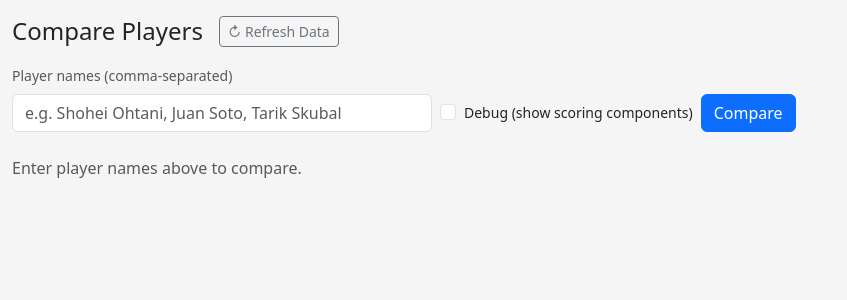
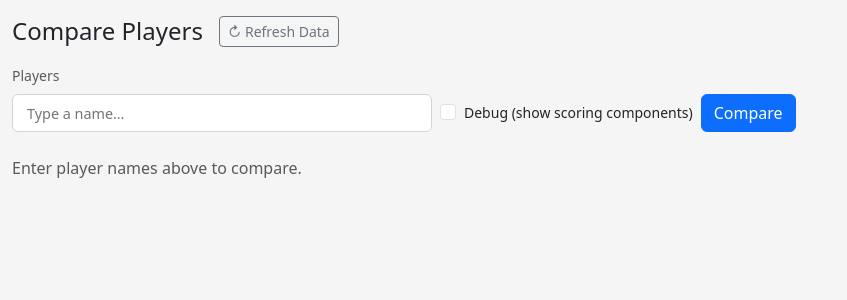
Before and after one commit to yahelc/fantasy-winner, a FastAPI app: page /compare in a window 1280 px wide. Shown: the part 56-356 px from the top of the page, without its empty margins (0-847 px from the left). Run offline with FastAPI, Linux system fonts and the light colour scheme; some libraries are stand-ins or nearby versions.

Commit message:
feat: add autocomplete tag-input UI to Compare Players search
- New /compare/suggest?q= endpoint with case-insensitive substring matching
- Tag-chip UI: selected players shown as removable blue chips
- Keyboard navigation (arrows, enter, backspace, escape)
- mousedown+preventDefault prevents blur-before-click race condition
- DOM-based event handlers to avoid JSON.stringify-in-attribute quoting bug
- Permalink and cache refresh work with tag array

Co-Authored-By: Claude Sonnet 4.6 <noreply@anthropic.com>

```diff
--- a/web/app.py
+++ b/web/app.py
@@ -317,6 +317,27 @@ async def percentiles_data(
 # Compare
 # ---------------------------------------------------------------------------
 
+@app.get("/compare/suggest")
+async def compare_suggest(q: str = ""):
+    if not q or len(q) < 1:
+        return []
+    q_lower = q.lower()
+    try:
+        hitters, pitchers = data_module.get_scored_data()
+        import unicodedata
+        def _strip(s):
+            return "".join(c for c in unicodedata.normalize("NFD", str(s)) if unicodedata.category(c) != "Mn")
+        names = set()
+        for df in (hitters, pitchers):
+            if "Name" in df.columns:
+                for name in df["Name"]:
+                    if q_lower in _strip(str(name)).lower() or q_lower in str(name).lower():
+                        names.add(str(name))
+        return sorted(names)[:15]
+    except Exception:
+        return []
+
+
 @app.get("/compare", response_class=HTMLResponse)
 async def compare_shell(request: Request, names: str = "", debug: int = 0, fresh: int = 0):
     if fresh:
--- a/web/templates/compare.html
+++ b/web/templates/compare.html
@@ -6,12 +6,16 @@
   <button type="button" class="btn btn-sm btn-outline-secondary" onclick="refreshCompare()">&#8635; Refresh Data</button>
 </div>
 
-<form id="compare-form" class="row g-2 align-items-end mb-4">
+<form id="compare-form" class="row g-2 align-items-end mb-4" onsubmit="return false;">
   <div class="col-auto">
-    <label class="form-label small text-muted">Player names (comma-separated)</label>
-    <input type="text" id="names-input" name="names" value="{{ names }}"
-           class="form-control" style="width: 420px"
-           placeholder="e.g. Shohei Ohtani, Juan Soto, Tarik Skubal">
+    <label class="form-label small text-muted">Players</label>
+    <div id="tag-input-container" class="tag-input-container" onclick="focusTagInput()">
+      <div id="tags-list"></div>
+      <div style="position:relative; display:inline-block;">
+        <input type="text" id="tag-text" autocomplete="off" placeholder="Type a name…" style="border:none;outline:none;background:transparent;min-width:160px;font-size:0.9rem;">
+        <ul id="suggest-dropdown" class="suggest-dropdown" style="display:none;"></ul>
+      </div>
+    </div>
   </div>
   <div class="col-auto">
     <div class="form-check mb-2">
@@ -20,8 +24,8 @@
     </div>
   </div>
   <div class="col-auto">
-    <button type="submit" class="btn btn-primary">Compare</button>
-    <span id="compare-spinner" class="htmx-indicator ms-2">
+    <button type="submit" class="btn btn-primary" onclick="runCompare()">Compare</button>
+    <span id="compare-spinner" style="display:none;" class="ms-2">
       <span class="spinner-border spinner-border-sm text-secondary" role="status"></span>
     </span>
   </div>
@@ -32,13 +36,192 @@
 </div>
 
 <style>
-.htmx-indicator { display: none; }
-.htmx-request .htmx-indicator { display: inline; }
+.tag-input-container {
+  display: flex;
+  flex-wrap: wrap;
+  align-items: center;
+  gap: 4px;
+  min-width: 420px;
+  min-height: 38px;
+  padding: 4px 8px;
+  border: 1px solid #ced4da;
+  border-radius: 6px;
+  background: #fff;
+  cursor: text;
+}
+.player-tag {
+  display: inline-flex;
+  align-items: center;
+  gap: 4px;
+  background: #0d6efd;
+  color: #fff;
+  border-radius: 4px;
+  padding: 2px 8px;
+  font-size: 0.82rem;
+  white-space: nowrap;
+}
+.player-tag .tag-remove {
+  cursor: pointer;
+  font-size: 1rem;
+  line-height: 1;
+  opacity: 0.8;
+}
+.player-tag .tag-remove:hover { opacity: 1; }
+.suggest-dropdown {
+  position: absolute;
+  top: 100%;
+  left: 0;
+  z-index: 1000;
+  min-width: 240px;
+  background: #fff;
+  border: 1px solid #ced4da;
+  border-radius: 6px;
+  box-shadow: 0 4px 12px rgba(0,0,0,0.12);
+  list-style: none;
+  margin: 2px 0 0;
+  padding: 4px 0;
+  max-height: 240px;
+  overflow-y: auto;
+}
+.suggest-dropdown li {
+  padding: 6px 14px;
+  cursor: pointer;
+  font-size: 0.88rem;
+}
+.suggest-dropdown li:hover, .suggest-dropdown li.active {
+  background: #e9f0ff;
+  color: #0d6efd;
+}
 </style>
 
 <script>
+const _selectedTags = [];
+let _suggestTimer = null;
+let _activeIdx = -1;
+
+{% if names %}
+// Pre-populate tags from URL
+(function() {
+  const initial = {{ names | tojson }};
+  initial.split(',').map(s => s.trim()).filter(Boolean).forEach(addTag);
+})();
+{% endif %}
+
+function focusTagInput() {
+  document.getElementById('tag-text').focus();
+}
+
+function addTag(name) {
+  name = name.trim();
+  if (!name || _selectedTags.includes(name)) return;
+  _selectedTags.push(name);
+  renderTags();
+}
+
+function removeTag(name) {
+  const i = _selectedTags.indexOf(name);
+  if (i !== -1) _selectedTags.splice(i, 1);
+  renderTags();
+}
+
+function renderTags() {
+  const list = document.getElementById('tags-list');
+  list.innerHTML = '';
+  _selectedTags.forEach(name => {
+    const tag = document.createElement('span');
+    tag.className = 'player-tag';
+    tag.textContent = name + ' ';
+    const x = document.createElement('span');
+    x.className = 'tag-remove';
+    x.textContent = '×';
+    x.addEventListener('click', e => { e.stopPropagation(); removeTag(name); });
+    tag.appendChild(x);
+    list.appendChild(tag);
+  });
+}
+
+const tagText = document.getElementById('tag-text');
+const dropdown = document.getElementById('suggest-dropdown');
+
+tagText.addEventListener('input', function() {
+  clearTimeout(_suggestTimer);
+  const q = this.value.trim();
+  if (!q) { hideDropdown(); return; }
+  _suggestTimer = setTimeout(() => fetchSuggestions(q), 150);
+});
+
+tagText.addEventListener('keydown', function(e) {
+  const items = dropdown.querySelectorAll('li');
+  if (e.key === 'ArrowDown') {
+    e.preventDefault();
+    _activeIdx = Math.min(_activeIdx + 1, items.length - 1);
+    updateActive(items);
+  } else if (e.key === 'ArrowUp') {
+    e.preventDefault();
+    _activeIdx = Math.max(_activeIdx - 1, -1);
+    updateActive(items);
+  } else if (e.key === 'Enter') {
+    e.preventDefault();
+    if (_activeIdx >= 0 && items[_activeIdx]) {
+      selectSuggestion(items[_activeIdx].dataset.name);
+    } else if (_selectedTags.length > 0 || tagText.value.trim()) {
+      if (tagText.value.trim()) addTag(tagText.value.trim());
+      runCompare();
+    }
+  } else if (e.key === 'Backspace' && this.value === '' && _selectedTags.length > 0) {
+    removeTag(_selectedTags[_selectedTags.length - 1]);
+  } else if (e.key === 'Escape') {
+    hideDropdown();
+  }
+});
+
+tagText.addEventListener('blur', function() {
+  setTimeout(hideDropdown, 150);
+});
+
+function updateActive(items) {
+  items.forEach((li, i) => li.classList.toggle('active', i === _activeIdx));
+}
+
+function fetchSuggestions(q) {
+  fetch('/compare/suggest?q=' + encodeURIComponent(q))
+    .then(r => r.json())
+    .then(names => {
+      const filtered = names.filter(n => !_selectedTags.includes(n));
+      if (!filtered.length) { hideDropdown(); return; }
+      _activeIdx = -1;
+      dropdown.innerHTML = '';
+      filtered.forEach(n => {
+        const li = document.createElement('li');
+        li.textContent = n;
+        li.dataset.name = n;
+        li.addEventListener('mousedown', e => { e.preventDefault(); selectSuggestion(n); });
+        dropdown.appendChild(li);
+      });
+      dropdown.style.display = 'block';
+    });
+}
+
+function selectSuggestion(name) {
+  addTag(name);
+  tagText.value = '';
+  hideDropdown();
+  tagText.focus();
+}
+
+function hideDropdown() {
+  dropdown.style.display = 'none';
+  dropdown.innerHTML = '';
+  _activeIdx = -1;
+}
+
 function runCompare() {
-    const names = document.getElementById('names-input').value.trim();
+  const extra = tagText.value.trim();
+  if (extra) addTag(extra);
+  tagText.value = '';
+  hideDropdown();
+
+  const names = _selectedTags.join(', ');
   if (!names) return;
   const debug = document.getElementById('debugCheck').checked ? 1 : 0;
   const dataUrl = '/compare/data?names=' + encodeURIComponent(names) + '&debug=' + debug;
@@ -48,23 +231,18 @@ function runCompare() {
   htmx.ajax('GET', dataUrl, {
     target: '#compare-result',
     swap: 'innerHTML',
-        indicator: '#compare-spinner',
   }).then(() => {
     document.getElementById('compare-spinner').style.display = 'none';
   });
 }
 
 function refreshCompare() {
-    const names = document.getElementById('names-input').value.trim();
+  const extra = tagText.value.trim();
+  if (extra) addTag(extra);
+  const names = _selectedTags.join(', ');
   const debug = document.getElementById('debugCheck').checked ? 1 : 0;
-    const url = '/compare?fresh=1&names=' + encodeURIComponent(names) + '&debug=' + debug;
-    window.location = url;
+  window.location = '/compare?fresh=1&names=' + encodeURIComponent(names) + '&debug=' + debug;
 }
-
-document.getElementById('compare-form').addEventListener('submit', function(e) {
-    e.preventDefault();
-    runCompare();
-});
 
 {% if names %}
 document.addEventListener('DOMContentLoaded', runCompare);
```
Lines whose indentation alone changed are shown as unchanged.
